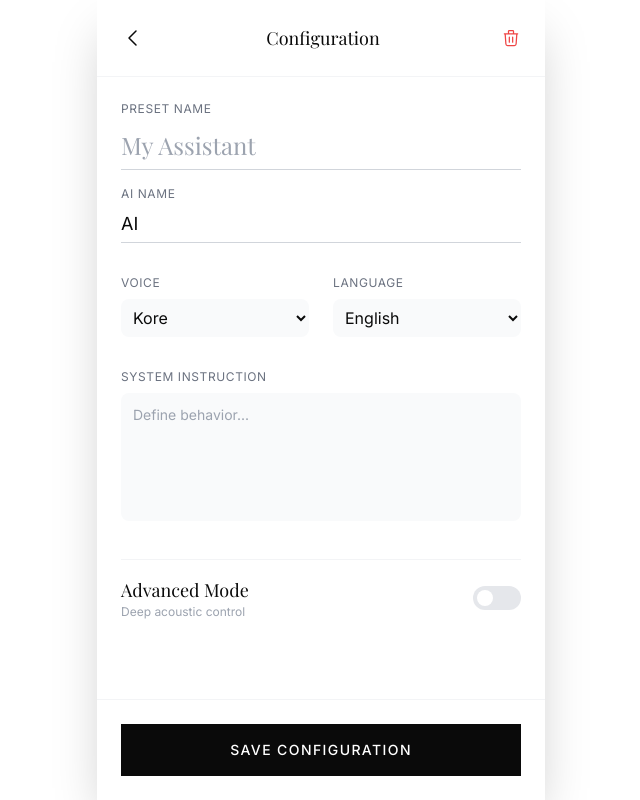
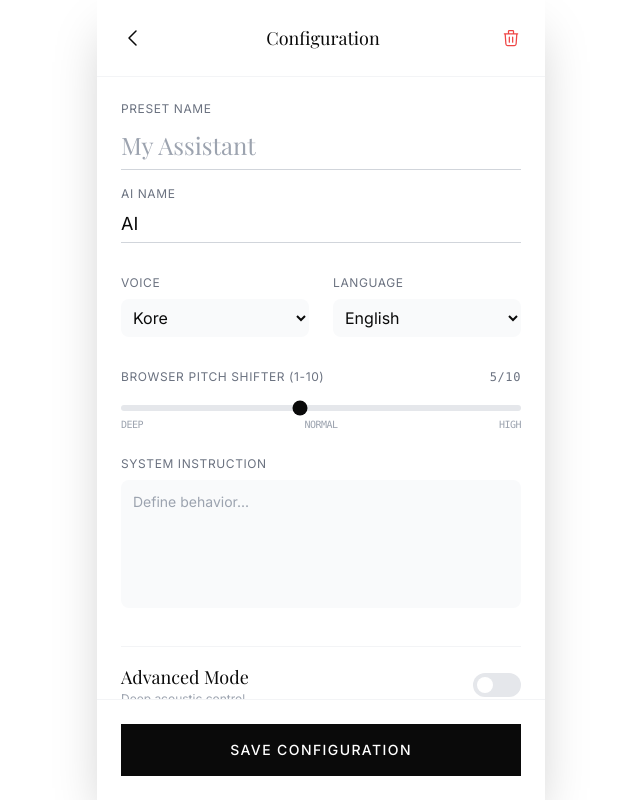
Before and after one commit to philiaspaceai/philia-ohanashi, a React (Vite) app: page / in a window 1280 px wide. Both pictures are taken after a click on the button 1216 px from the left and 736 px from the top of the page. Shown: the whole page, without its empty margins (319-959 px from the left). Built offline with nearby package versions, Linux system fonts and the light colour scheme; a web font is replaced by a local one.

Commit message:
Deploy / Update - 2025-12-30 14:30:30

```diff
--- a/App.tsx
+++ b/App.tsx
@@ -234,9 +234,32 @@ function Editor({ data, onChange, onSave, onCancel, onDelete }: any) {
             </div>
           </div>
 
-          <div>
-             <label className="block text-xs uppercase tracking-wider text-gray-500 mb-2">System Instruction</label>
-             <textarea value={data.systemInstruction} onChange={e => update('systemInstruction', e.target.value)} className="w-full h-32 p-3 bg-gray-50 rounded-lg border-none resize-none text-sm" placeholder="Define behavior..." />
+          <div className="space-y-6">
+            <div>
+               <label className="block text-xs uppercase tracking-wider text-gray-500 mb-2 flex justify-between">
+                 <span>Browser Pitch Shifter (1-10)</span>
+                 <span className="font-mono">{data.browserPitch || 5}/10</span>
+               </label>
+               <input
+                 type="range"
+                 min="1"
+                 max="10"
+                 step="1"
+                 value={data.browserPitch || 5}
+                 onChange={e => update('browserPitch', parseInt(e.target.value))}
+                 className="w-full h-1.5 bg-gray-200 rounded-full appearance-none cursor-pointer accent-black mb-1"
+               />
+               <div className="flex justify-between text-[10px] text-gray-400 font-mono uppercase tracking-tighter">
+                 <span>Deep</span>
+                 <span>Normal</span>
+                 <span>High</span>
+               </div>
+            </div>
+
+            <div>
+               <label className="block text-xs uppercase tracking-wider text-gray-500 mb-2">System Instruction</label>
+               <textarea value={data.systemInstruction} onChange={e => update('systemInstruction', e.target.value)} className="w-full h-32 p-3 bg-gray-50 rounded-lg border-none resize-none text-sm" placeholder="Define behavior..." />
+            </div>
           </div>
 
           <div className="flex items-center justify-between pt-4 border-t border-gray-100">
@@ -384,6 +407,12 @@ function LiveSession({ preset, onClose }: { preset: Preset, onClose: () => void
                   if (nextStartTimeRef.current < currentTime) nextStartTimeRef.current = currentTime;
                   const source = outputCtx.createBufferSource();
                   source.buffer = audioBuffer;
+
+                  // Apply Browser-side Pitch Shift
+                  // Scale 1-10: 5 is center. Mapping to cents: (val - 5) * 200
+                  const pitchShiftCents = ((preset.browserPitch || 5) - 5) * 200;
+                  source.detune.value = pitchShiftCents;
+
                   source.connect(outGain);
                   source.start(nextStartTimeRef.current);
                   activeSourcesRef.current.add(source);
```
